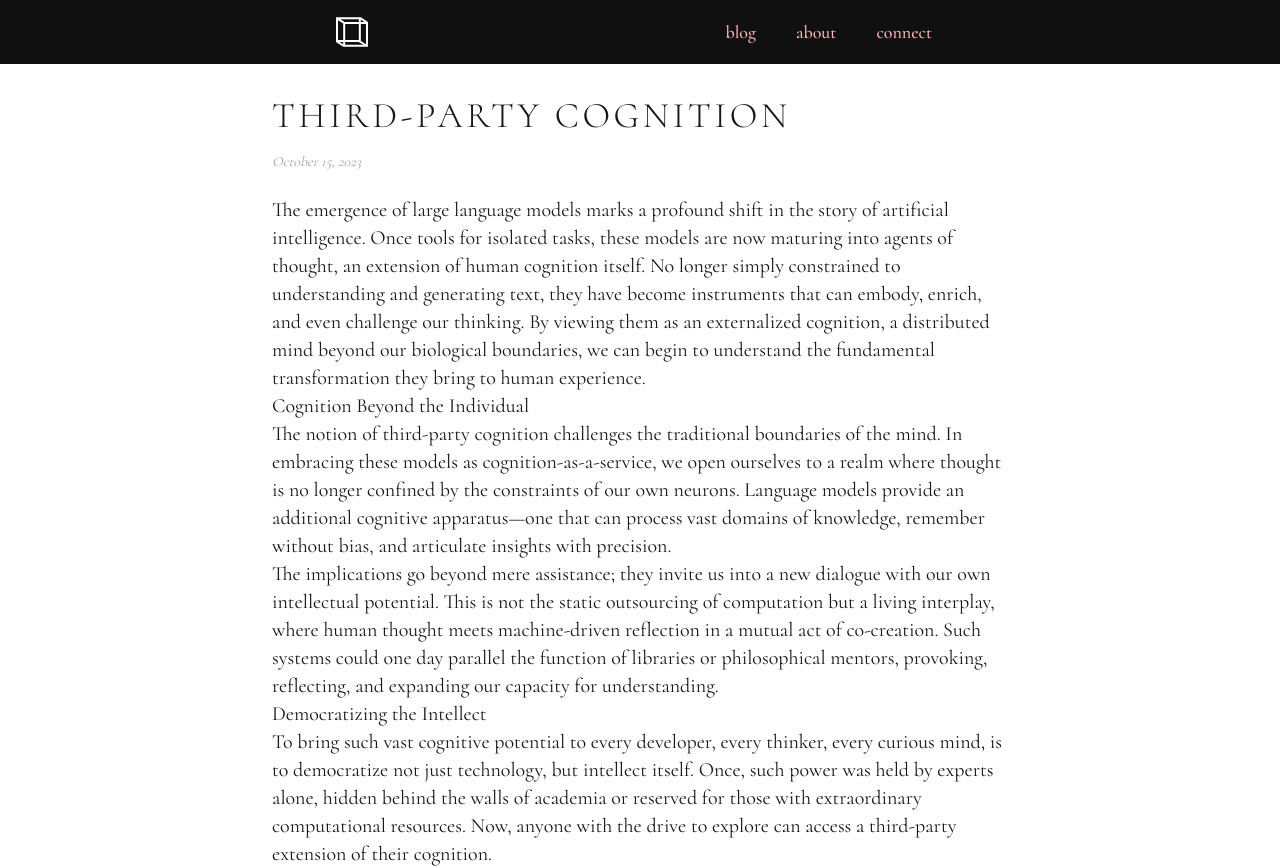
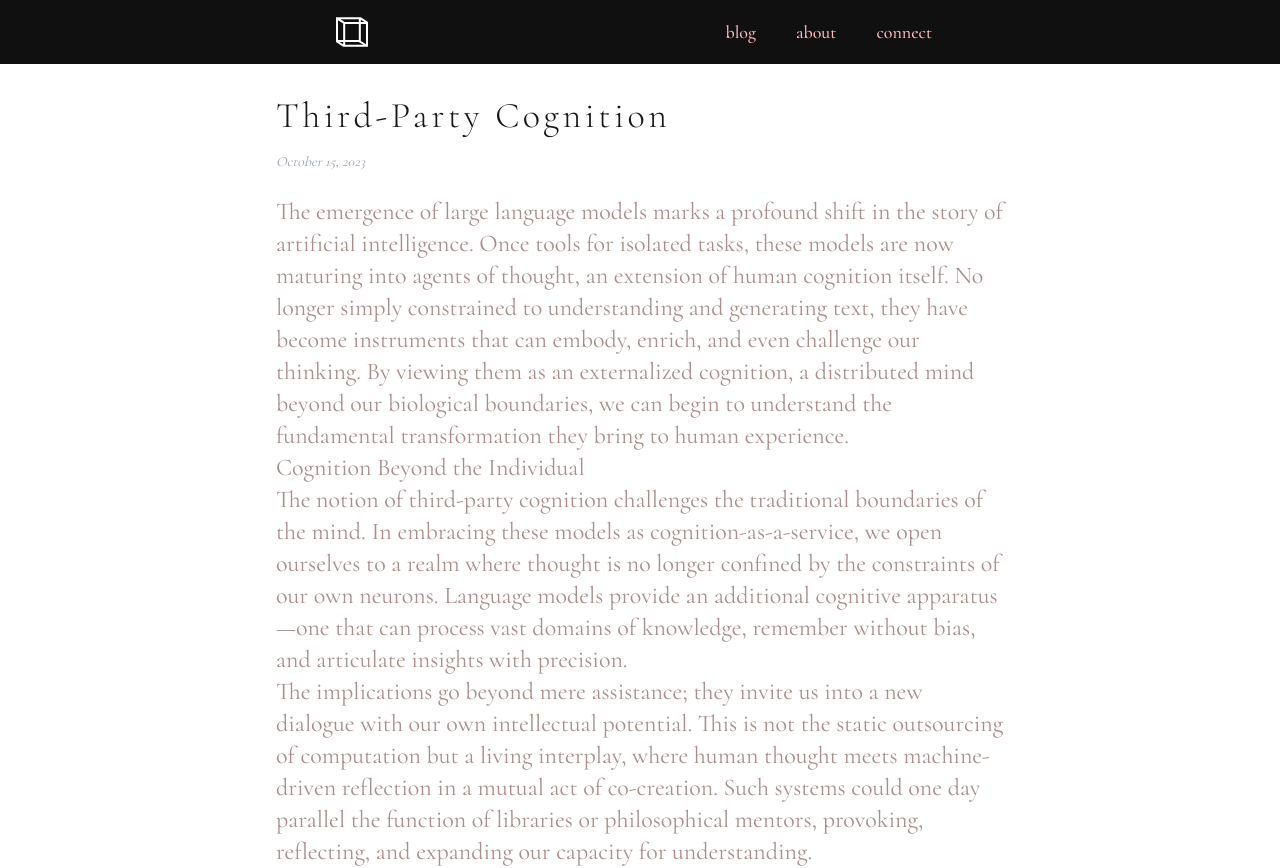
Before and after one commit to jordidimass/jordidimass, a Next.js app: page /posts/llm-as-third-party-cognition in a window 1280 px wide. Shown: the top 868 px of the page. Built offline with nearby package versions, Linux system fonts and the light colour scheme.

Commit message:
blog typografy fixed

```diff
--- a/src/app/blog/page.tsx
+++ b/src/app/blog/page.tsx
@@ -6,14 +6,14 @@ export default function BlogPage() {
 
   return (
     <div className="max-w-4xl mx-auto py-12 px-6 text-[#FFBCBC]">
-      <h1 className="text-4xl font-light tracking-widest uppercase mb-12 text-right">
+      <h1 className="text-4xl font-light tracking-widest mb-12 text-right">
         blog
       </h1>
       {posts.map((post) => (
         <div key={post.slug} className="mb-8">
           <Link
             href={`/posts/${post.slug}`}
-            className="block text-2xl font-light tracking-widest uppercase hover:text-[#ffffff] transition-all duration-300 mb-2"
+            className="block text-2xl font-light tracking-widest  hover:text-[#ffffff] transition-all duration-300 mb-2"
           >
             {post.title}
           </Link>
--- a/src/app/page.tsx
+++ b/src/app/page.tsx
@@ -25,7 +25,7 @@ export default function HomePage() {
     <div className="flex bg-[#111010] items-center h-screen px-8">
       <div className="w-1/2 ">
         <h1 className="text-4xl font-bold mb-4 text-white">welcome to my place on the internet</h1>
-        <p className="text-lg text-white">hi, i&apos;m jordi, tech and science lover, living in the hyperreality making web products for the real life. welcome to my place on the internet</p>
+        <p className="text-lg text-white">hi, i&apos;m jordi, tech and science lover, living in the hyperreality making web products for the real life. </p>
       </div>
     </div>
   );
--- a/src/app/posts/[slug]/page.tsx
+++ b/src/app/posts/[slug]/page.tsx
@@ -11,10 +11,10 @@ export default async function PostPage({ params }: { params: Promise<{ slug: str
   const formattedDate = new Intl.DateTimeFormat('en-US', { year: 'numeric', month: 'long', day: 'numeric' }).format(new Date(metadata.date));
 
   return (
-    <div className="max-w-3xl mx-auto py-8 px-4">
-      <h1 className="text-4xl font-light tracking-widest uppercase mb-4">{metadata.title}</h1>
+    <div className="max-w-3xl mx-auto py-8 px-5">
+      <h1 className="text-4xl font-light tracking-widest mb-4">{metadata.title}</h1>
       <p className="text-gray-400 italic text-sm mb-6">{formattedDate}</p>
-      <div className="prose text-xl">
+      <div className="prose text-xl md:text-2xl text-readingTextDark leading-[1.875]">
         <Markdown>{content}</Markdown>
       </div>
     </div>
--- a/tailwind.config.ts
+++ b/tailwind.config.ts
@@ -49,7 +49,8 @@ const config: Config = {
           '3': 'hsl(var(--chart-3))',
           '4': 'hsl(var(--chart-4))',
           '5': 'hsl(var(--chart-5))'
-  			}
+        },
+        readingTextDark: '#ac8b8b'
       },
       borderRadius: {
         lg: 'var(--radius)',
```
Lines whose indentation alone changed are shown as unchanged.
